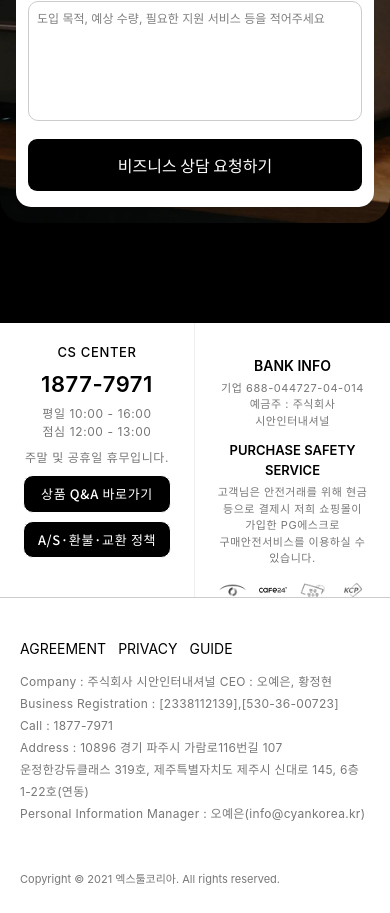
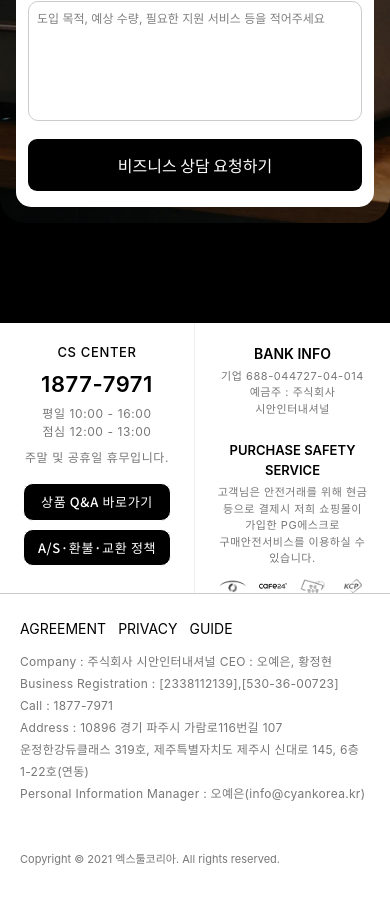
Before and after one commit to kangdaelyeol/xtool, a React (Vite) app: page / in a window 390 px wide. Shown: the part 6869-7782 px from the top of the page. Built offline with nearby package versions, Linux system fonts and the light colour scheme; no server answers; a web font is replaced by a local one.

Commit message:
Feat: add img pointer events none
pointer-events-none 추가. 이미지 드래그 불가능하게 만듦.

```diff
--- a/src/components/footer-mobile.tsx
+++ b/src/components/footer-mobile.tsx
@@ -4,7 +4,7 @@ export const FooterMobile = () => {
     return (
         <div className="md:hidden max-md:block pb-5 w-full overflow-hidden flex flex-col *:break-keep *:select-none">
             <div className="mx-auto flex">
-                <div className="flex flex-col items-center border-r border-r-[#eeeeee] py-5 w-[50%]">
+                <div className="flex flex-col *:mx-auto border-r border-r-[#eeeeee] py-5 w-[50%]">
                     <div className="text-[13px] font-medium tracking-wider">
                         CS CENTER
                     </div>
@@ -22,29 +22,22 @@ export const FooterMobile = () => {
                     </div>
                     <div
                         className={cn(
-                            'border bg-black rounded-[10px] cursor-pointer text-white w-37 text-center py-2 text-[13px] font-medium font-notokr tracking-wider mt-2',
-                            'hover:bg-gray-700',
+                            ' *:border *:bg-black *:rounded-[10px] *:cursor-pointer *:text-white *:w-37 *:mx-auto *:text-center *:py-2 *:text-[13px] *:font-medium *:font-notokr *:tracking-wider',
+                            '*:hover:bg-gray-700',
                         )}
                     >
-                        상품 Q&A 바로가기
-                    </div>
-                    <div
-                        className={cn(
-                            'border bg-black rounded-[10px] cursor-pointer text-white w-37 text-center py-2 text-[13px] font-medium font-notokr tracking-wider mt-2',
-                            'hover:bg-gray-700',
-                        )}
-                    >
-                        A/S·환불·교환 정책
+                        <div className="mt-4">상품 Q&A 바로가기</div>
+                        <div className="mt-2">A/S·환불·교환 정책</div>
                     </div>
                 </div>
-                <div className="flex flex-col pt-8 px-5 items-center w-[50%] *:text-center">
+                <div className="flex flex-col pt-5 px-5 items-center w-[50%] *:text-center">
                     <div className="font-semibold text-[14px]">BANK INFO</div>
                     <div className="mt-1 text-[11px] tracking-wider text-font-gray-deep">
                         기업 688-044727-04-014
                         <br />
                         예금주 : 주식회사 시안인터내셔널
                     </div>
-                    <div className="font-semibold mt-3 text-[13px]">
+                    <div className="font-semibold mt-6 text-[13px]">
                         PURCHASE SAFETY SERVICE
                     </div>
                     <div className="mt-1 text-[11px] tracking-wider text-font-gray-deep">
@@ -52,7 +45,7 @@ export const FooterMobile = () => {
                         쇼핑몰이 가입한 PG에스크로 구매안전서비스를 이용하실 수
                         있습니다.
                     </div>
-                    <div className="mt-4 flex gap-3 *:cursor-pointer *:w-7 *:object-contain">
+                    <div className="mt-3 flex gap-3 *:cursor-pointer *:w-7 *:object-contain">
                         <img src="/purchase1.png" />
                         <img src="/purchase2.png" />
                         <img src="/purchase3.png" />
@@ -60,7 +53,7 @@ export const FooterMobile = () => {
                     </div>
                 </div>
             </div>
-            <div className="flex flex-col px-5 pt-10 border-t border-t-border-gray">
+            <div className="flex flex-col px-5 pt-6 border-t border-t-border-gray">
                 <div
                     className={cn(
                         'flex gap-3 *:text-[14px] *:transition *:cursor-pointer',
--- a/src/screens/solution/components/creation.tsx
+++ b/src/screens/solution/components/creation.tsx
@@ -82,7 +82,7 @@ const CreationVideo = ({ videoIdx }: { videoIdx: number }) => {
                         playsInline
                         loop
                         muted
-                        className="lg:w-[42%] md:w-[52%] max-md:w-[79%]"
+                        className="lg:w-[42%] md:w-[52%] max-md:w-[80%]"
                     />
                 </div>
             ))}
@@ -141,19 +141,19 @@ export const Creation = () => {
                 <div className="absolute top-0 left-0 w-full hidden lg:block z-20">
                     <img
                         src="/creation/creation-1920.png"
-                        className="w-full object-contain"
+                        className="w-full object-contain pointer-events-none"
                     />
                 </div>
-                <div className="absolute top-0 left-0 w-full hidden md:max-lg:block z-20">
+                <div className="absolute top-0 left-0 hidden md:max-lg:block z-20">
                     <img
                         src="/creation/creation-1024.webp"
-                        className="w-full object-contain"
+                        className="w-full object-contain pointer-events-none"
                     />
                 </div>
                 <div className="absolute top-0 left-0 w-full hidden max-md:block z-20">
                     <img
                         src="/creation/creation-768.webp"
-                        className="w-full object-contain"
+                        className="w-full object-contain pointer-events-none"
                     />
                 </div>
             </div>
--- a/src/screens/solution/components/header.tsx
+++ b/src/screens/solution/components/header.tsx
@@ -40,13 +40,13 @@ export const Header = () => {
                 <div className="flex flex-col">
                     <div
                         className={cn(
-                            'flex items-center',
+                            'flex items-center cursor-pointer',
                             'md:gap-1.75 lg:gap-1.75 gap-1',
                         )}
                     >
                         <img
                             src="/xtool-logo-text.png"
-                            className="lg:h-3 md:h-3 h-2"
+                            className="lg:h-3 md:h-3 h-2 pointer-events-none"
                             alt="logo text"
                         />
                         <span
--- a/src/screens/solution/components/section1.tsx
+++ b/src/screens/solution/components/section1.tsx
@@ -38,7 +38,10 @@ const Card = ({ title, description, image }: CardProps) => {
             )}
         >
             <div className="h-90 lg:h-70 md:h-60 flex justify-center items-center">
-                <img src={image} className="object-cover h-full w-full" />
+                <img
+                    src={image}
+                    className="object-cover h-full w-full pointer-events-none"
+                />
             </div>
             <div
                 className={cn(
--- a/src/screens/solution/components/section2.tsx
+++ b/src/screens/solution/components/section2.tsx
@@ -147,7 +147,7 @@ export const Section2 = () => {
                                     src={item.image}
                                     key={item.image}
                                     className={cn(
-                                        'object-cover w-full h-full absolute',
+                                        'object-cover w-full h-full absolute pointer-events-none',
                                         idx === selectedIdx && 'z-10',
                                     )}
                                 />
--- a/src/screens/solution/components/section3.tsx
+++ b/src/screens/solution/components/section3.tsx
@@ -152,7 +152,7 @@ export const Section3 = () => {
                         <img
                             src="/so1.webp"
                             alt="support-img"
-                            className="object-cover w-full h-full"
+                            className="object-cover w-full h-full pointer-events-none"
                         />
                     </div>
                     <div
@@ -168,7 +168,7 @@ export const Section3 = () => {
                         <img
                             src="/x-logo.png"
                             alt="xtool-logo"
-                            className="w-9 max-md:w-5"
+                            className="w-9 max-md:w-5 pointer-events-none"
                         />
                         <div
                             className={cn(
--- a/src/screens/solution/components/transform-education.tsx
+++ b/src/screens/solution/components/transform-education.tsx
@@ -67,7 +67,7 @@ const Card = ({ subject, title, description, image }: CardInfo) => {
                 <img
                     src={image}
                     alt="transform-education"
-                    className="object-cover w-full h-full"
+                    className="object-cover w-full h-full pointer-events-none"
                 />
             </div>
             <div
```
Also changed, not shown: src/components/footer-pc.tsx (+7 -13 lines).
